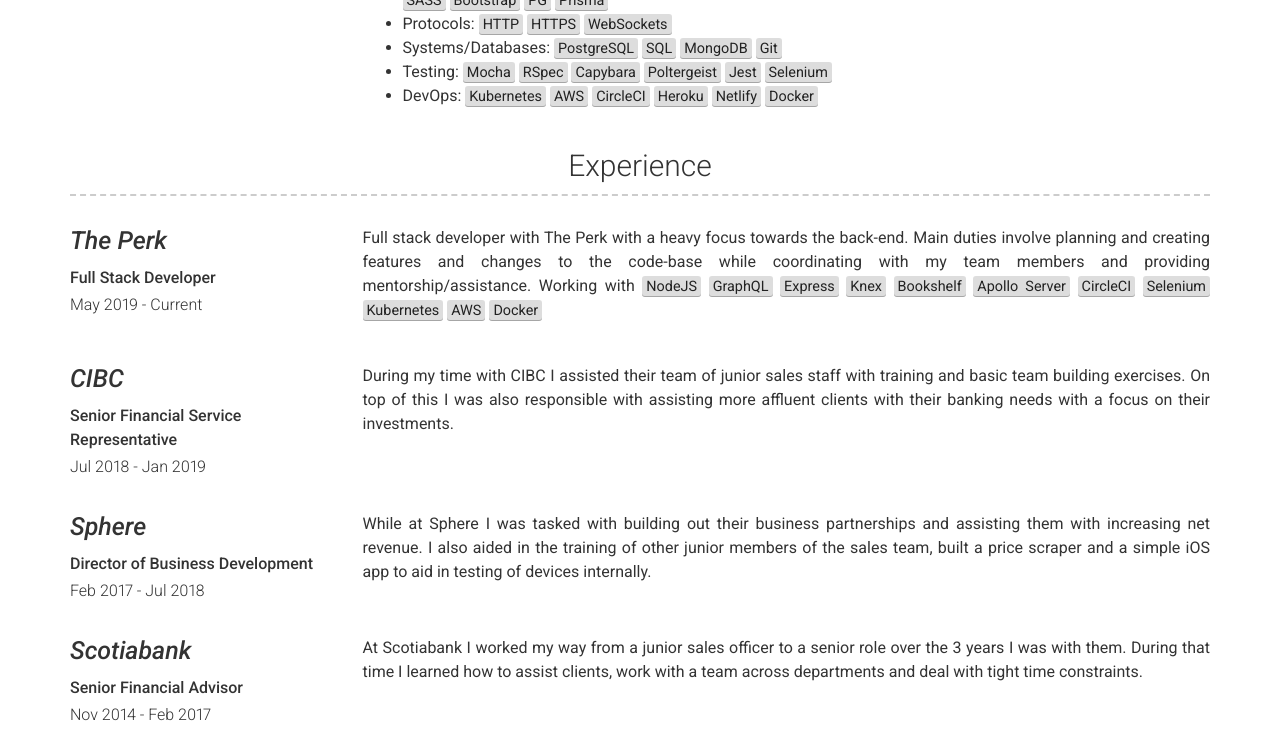
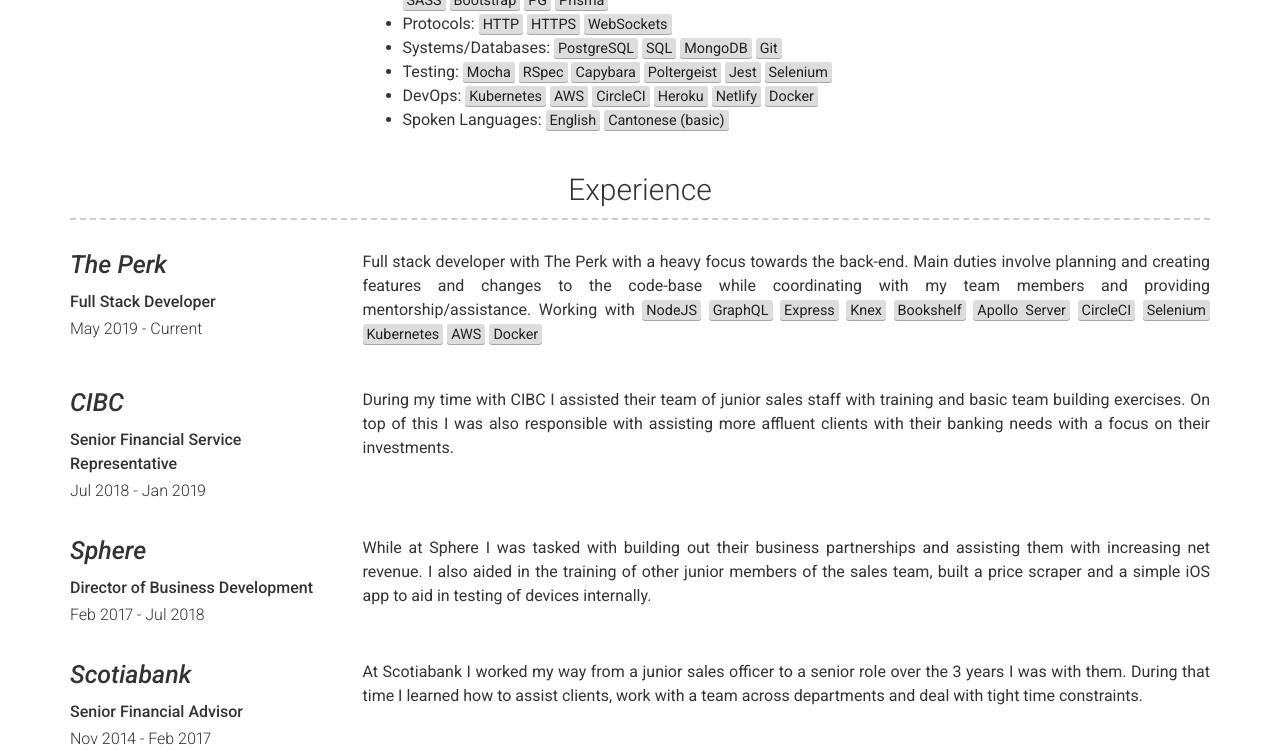
Before and after one commit to YvesDesjardins/YvesDesjardins.github.io, a Jekyll site: the page built from index.md, in a window 1280 px wide and 900 px high, scrolled down 383 px, cut to the strip 150-900 px from the top of the window. Built offline with Jekyll 4.4.1, drawn with Linux system fonts in a browser that asks for light colours.

Commit message:
Update _config.yml

```diff
--- a/_config.yml
+++ b/_config.yml
@@ -27,6 +27,7 @@
     - Systems/Databases: <mark>PostgreSQL</mark> <mark>SQL</mark> <mark>MongoDB</mark> <mark>Git</mark>
     - Testing: <mark>Mocha</mark> <mark>RSpec</mark> <mark>Capybara</mark> <mark>Poltergeist</mark> <mark>Jest</mark> <mark>Selenium</mark>
     - DevOps: <mark>Kubernetes</mark> <mark>AWS</mark> <mark>CircleCI</mark> <mark>Heroku</mark> <mark>Netlify</mark> <mark>Docker</mark>
+    - Spoken Languages: <mark>English</mark> <mark>Cantonese (basic)</mark>
 
 # Projects Section
 # projects_title: Projects
```
